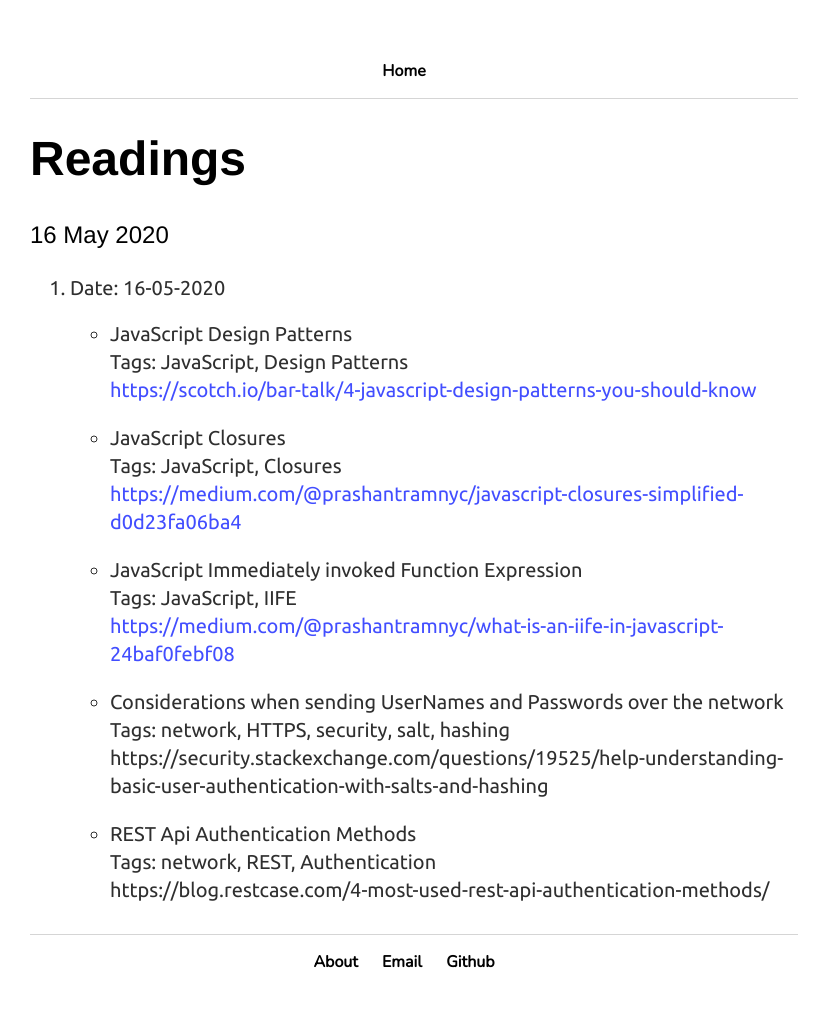
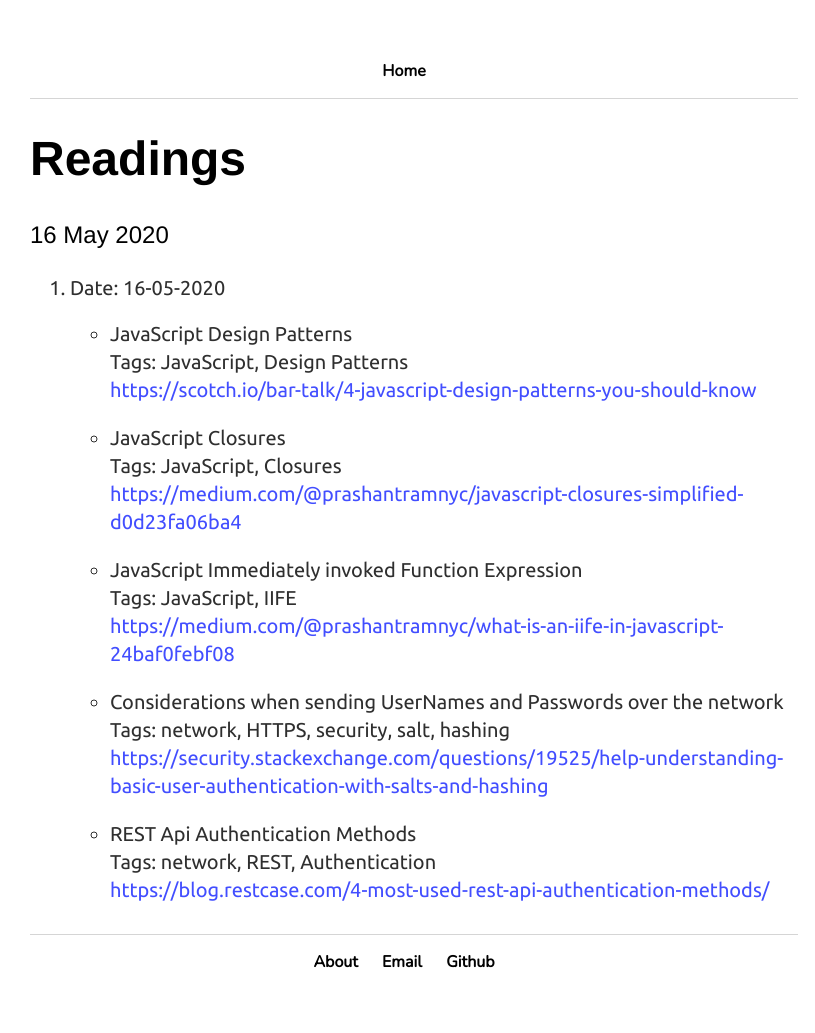
Before and after one commit to jomyemmanuel/jomyemmanuel.github.io, a Jekyll site: the page built from _posts/2020-05-16-Readings.md, in a window 1280 px wide. Shown: the whole page, without its empty margins (226-1041 px from the left). Built offline with Jekyll 4.4.1, drawn with Linux system fonts in a browser that asks for light colours.

Commit message:
Added missing links

```diff
--- a/_posts/2020-05-16-Readings.md
+++ b/_posts/2020-05-16-Readings.md
@@ -18,8 +18,8 @@ date: 2020-05-16
 
 	* Considerations when sending UserNames and Passwords over the network <br />
           Tags: network, HTTPS, security, salt, hashing <br />
-	  https://security.stackexchange.com/questions/19525/help-understanding-basic-user-authentication-with-salts-and-hashing <br />
+	  <https://security.stackexchange.com/questions/19525/help-understanding-basic-user-authentication-with-salts-and-hashing> <br />
 
 	* REST Api Authentication Methods <br />
           Tags: network, REST, Authentication <br />
-	  https://blog.restcase.com/4-most-used-rest-api-authentication-methods/ <br />
+	  <https://blog.restcase.com/4-most-used-rest-api-authentication-methods/> <br />
```
